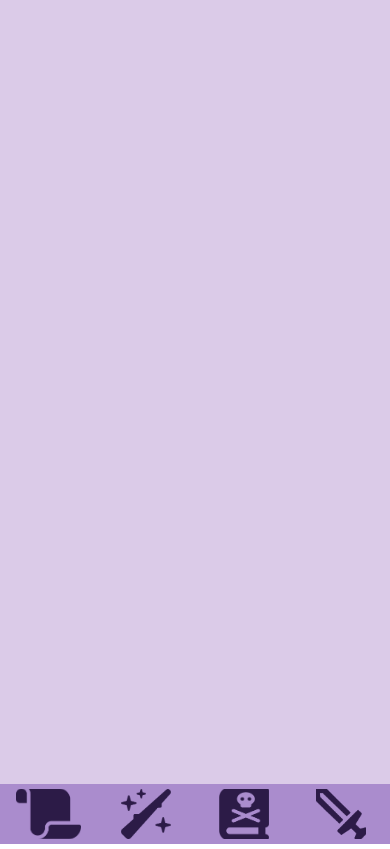
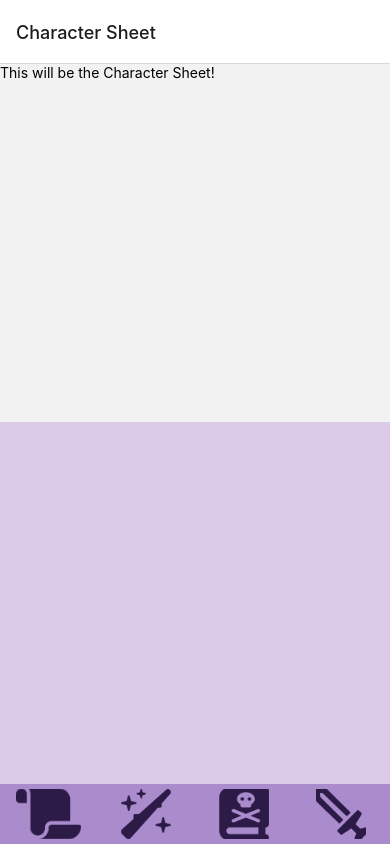
Before and after one commit to bryce-bernier01/DnD-Application, a React Native app: screen /SpellsCatalog in a window 390 px wide. Built offline with nearby package versions, Linux system fonts and the light colour scheme.

Commit message:
Added navigation, buttons not currently working.

```diff
--- a/App.js
+++ b/App.js
@@ -1,15 +1,25 @@
 import { StatusBar } from 'expo-status-bar';
 import { StyleSheet, Text, View } from 'react-native';
 import NavigationBar from './src/components/NavigationBar';
+import { NavigationContainer } from '@react-navigation/native';
+import { createStackNavigator } from '@react-navigation/stack';
+import CharacterSheet from './src/screens/CharacterSheet'; // Import your screen components
 
-const App = () => {
+const Stack = createStackNavigator();
+
+function App() {
   return (
-    <View style={styles.container}>
+    <NavigationContainer>
+      <Stack.Navigator>
+        <Stack.Screen name="Character Sheet" component={CharacterSheet} />
+      </Stack.Navigator>
+      <View style={styles.container}>
       <View style={styles.NavBar}>
         <NavigationBar />
       </View>
       <StatusBar style="auto" />
-    </View>
+      </View>
+    </NavigationContainer>
   );
 }
 
@@ -19,7 +29,14 @@ const styles = StyleSheet.create({
     backgroundColor: '#DBCBE8',
   },
   NavBar: {
-    marginTop: 'auto'
+    marginTop: 'auto',
+    zIndex: 99,
+    backgroundColor: 'black',
+    shadowColor: '#000',
+    shadowOffset: { width: 0, height: 2 },
+    shadowOpacity: 0.5,
+    shadowRadius: 2,
+    elevation: 100,
   }
 });
 
--- a/src/components/NavigationBar.js
+++ b/src/components/NavigationBar.js
@@ -43,7 +43,8 @@ const styles = StyleSheet.create({
     tab:{
         flex: 1,
         alignItems: 'center',
-        paddingVertical: 10
+        paddingTop: 5,
+        paddingBottom: 5,
     },
     tabText:{
         fontSize: 16,
--- a/src/screens/CharacterSheet.js
+++ b/src/screens/CharacterSheet.js
@@ -12,7 +12,10 @@ const CharacterSheet = () => {
 };
 
 const styles = StyleSheet.create({
-
+    container: {
+        flex: 1,
+        height: '100%',
+    }
 })
 
 export default CharacterSheet;
```
Also changed, not shown: package.json (+6 -1 lines), 1 other file (tests, documents, lock files or other folders).
